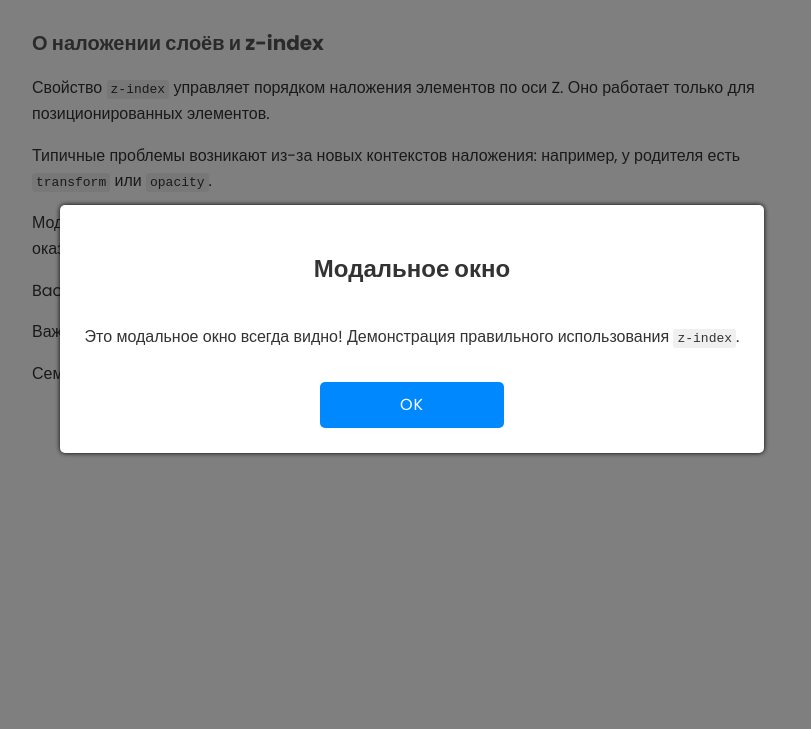
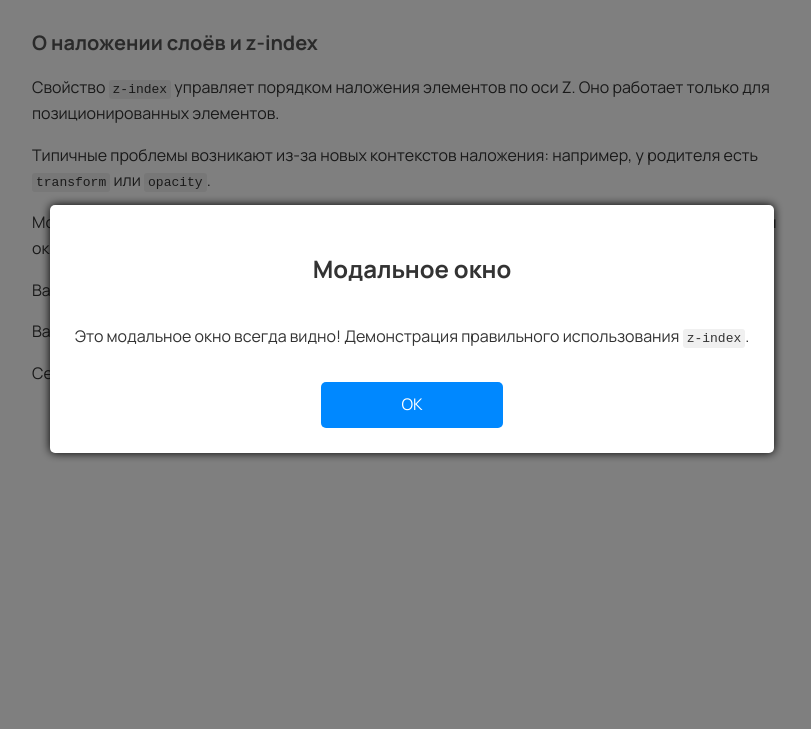
Before and after one commit to SourceCode20000530/web-core-7.7, a plain HTML site: page index.html in a window 1280 px wide. Shown: the part 71-800 px from the top of the page, without its empty margins (228-1039 px from the left). Drawn offline with Linux system fonts and the light colour scheme.

Commit message:
Complete Task

```diff
--- a/style.css
+++ b/style.css
@@ -1,13 +1,12 @@
-@import url('https://fonts.googleapis.com/css2?family=Poppins:ital,wght@0,100;0,200;0,300;0,400;0,500;0,600;0,700;0,800;0,900;1,100;1,200;1,300;1,400;1,500;1,600;1,700;1,800;1,900&display=swap');
+@import url('https://fonts.googleapis.com/css2?family=Manrope:wght@200..800&display=swap');
 /* Базовые стили */
 * {
   box-sizing: border-box;
-  font-family: "Poppins", sans-serif;
 }
 
 body {
   margin: 0;
-  font-family: system-ui, -apple-system, Segoe UI, Roboto, sans-serif;
+  font-family: "Manrope", system-ui, -apple-system, Segoe UI, Roboto, sans-serif;
   color: #333;
   line-height: 1.6;
 }
@@ -59,11 +58,11 @@ body {
   left: 0;
   right: 0;
   bottom: 0;
-  /* isolation: isolate; */
   z-index: 1000;
   display: flex;
   justify-content: center;
   align-items: center;
+  padding: 50px;
 }
 .modal-backdrop {
   position: absolute;
@@ -71,7 +70,6 @@ body {
   height: 100%;
   background-color: rgba(0, 0, 0, 0.5);
   z-index: 1;
-  /* isolation: isolate; */
 }
 .modal-content {
   display: flex;
@@ -80,34 +78,41 @@ body {
   flex-direction: column;
   z-index: 2;
   background-color: #FFF;
-  /* background: radial-gradient(circle farthest-side at center, #FFF, #bebebe); */
   padding: 25px;
   border-radius: 5px;
-  box-shadow: 0 0 5px #000;
+  box-shadow: 0 0 10px #000;
+  text-align: center;
 }
 .modal-content h2 {
-
-}
-.modal-content p {
-  /* padding: 50px; */
-  /* margin: 0 0 16px; */
+  text-wrap: nowrap;
 }
 .modal .modal-content p code {
   background: #f0f0f0;
   padding: 2px 4px;
   border-radius: 3px;
   font-family: monospace;
+  text-wrap: nowrap;
 }
 .button {
   display: inline-block;
   text-decoration: none;
   text-transform: uppercase;
-  letter-spacing: 1px;
-  /* color: #000; */
   padding: 10px 80px;
-  /* border: 1px solid #000; */
   border-radius: 5px;
   background-color: #0088ff;
   color: #FFF;
   margin-top: 16px;
+  transition: all 0.3s ease;
 }
+.button:hover {
+  opacity: 0.85;
+  transform: translateY(-2px);
+  box-shadow: 0 4px 8px rgba(0, 0, 0, 0.2);
+
+}
+.button:active {
+  opacity: 1;
+  transform: translateY(0);
+  box-shadow: 0 2px 4px rgba(0, 0, 0, 0.2);
+  background-color: #005cad;
+}
```
